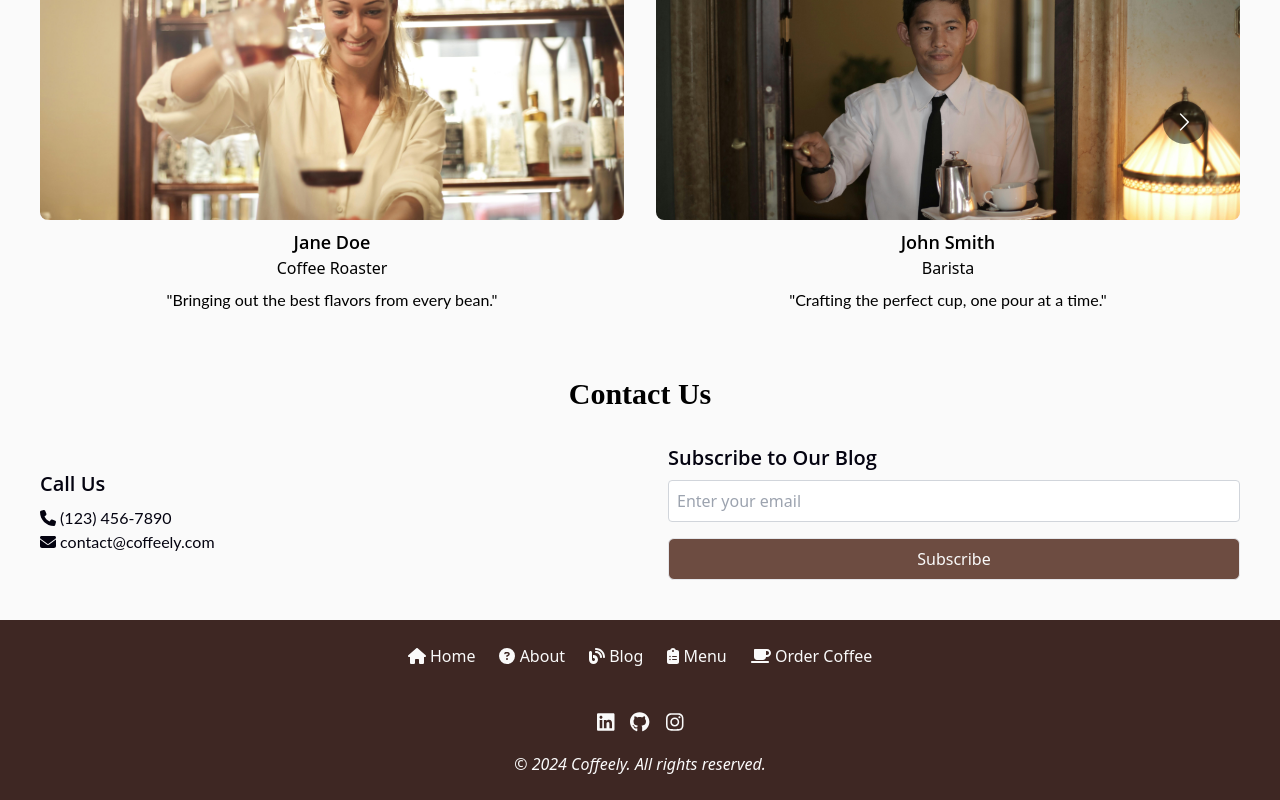
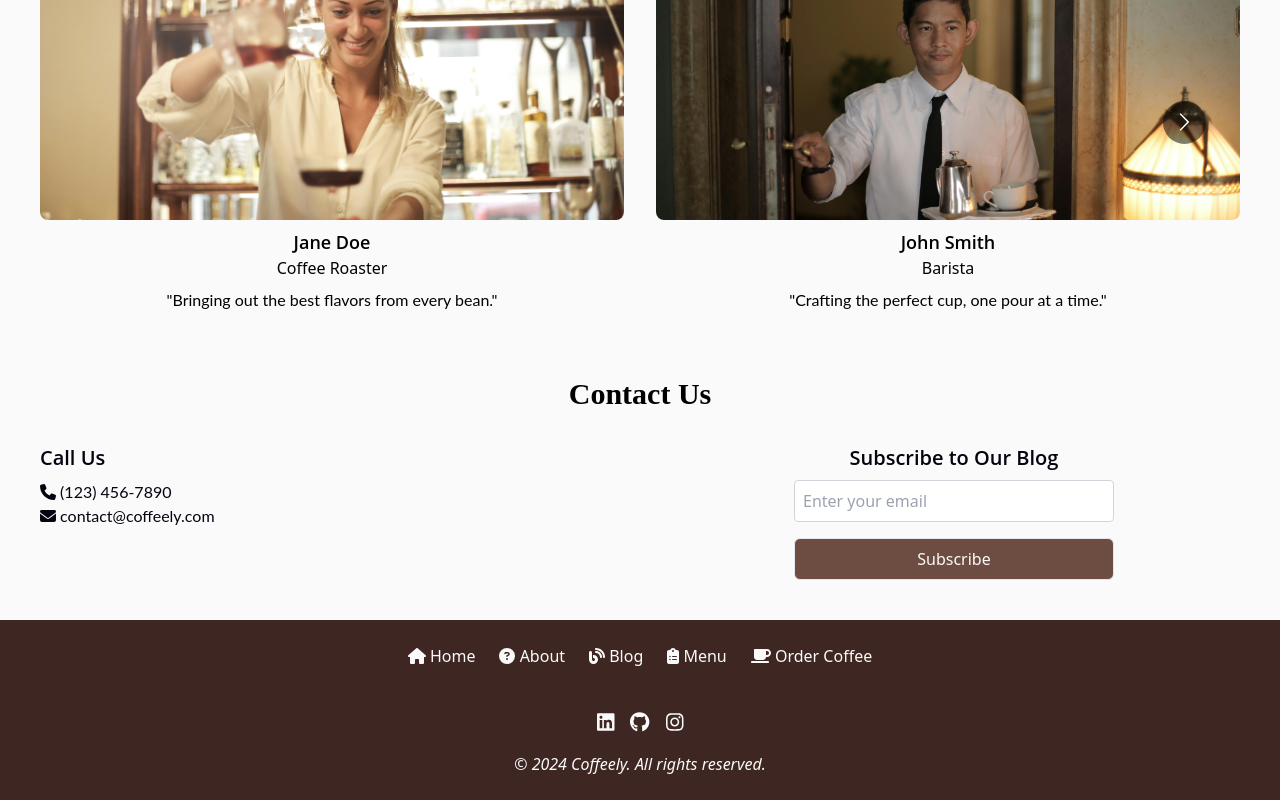
Before and after one commit to CodewithMiguelll/coffeely, a React (Create React App) app: page /about in a window 1280 px wide. Shown: the part 1135-1935 px from the top of the page. Built offline with nearby package versions, Linux system fonts and the light colour scheme; no server answers.

Commit message:
feat: Updated the Contact Us section to properly adjust the whitespace issue

```diff
--- a/src/pages/About.js
+++ b/src/pages/About.js
@@ -205,8 +205,8 @@ const About = () => {
         <h1 className="text-xl md:text-3xl merriweather-bold mb-4 text-center">
           Contact Us
         </h1>
-        <div className="flex flex-col md:flex-row gap-6 items-center justify-between">
-          <div className="flex-1 p-4 text-[#040310]">
+        <div className="flex flex-col md:flex-row gap-4 md:gap-6 items-start justify-center">
+          <div className="w-full md:w-1/2 p-4 text-[#040310]">
             <h2 className="text-lg md:text-xl open-sans-semi-bold mb-2">
               Call Us
             </h2>
@@ -217,15 +217,15 @@ const About = () => {
               <FontAwesomeIcon icon={faEnvelope} /> contact@coffeely.com
             </p>
           </div>
-          <div className="flex-1 p-4 text-[#040310]">
-            <h2 className="text-lg md:text-xl open-sans-semi-bold mb-2">
+          <div className="w-full md:w-1/2 p-4 text-[#040310]">
+            <h2 className="text-lg md:text-xl open-sans-semi-bold mb-2 text-center">
               Subscribe to Our Blog
             </h2>
-            <form className="flex flex-col">
+            <form className="flex flex-col max-w-xs mx-auto w-full">
               <input
                 type="email"
                 placeholder="Enter your email"
-                className="p-2 mb-4 rounded border border-gray-300"
+                className="p-2 mb-4 rounded border border-gray-300 w-full"
                 required
               />
               <BtnPrimary label={"Subscribe"} />
```
